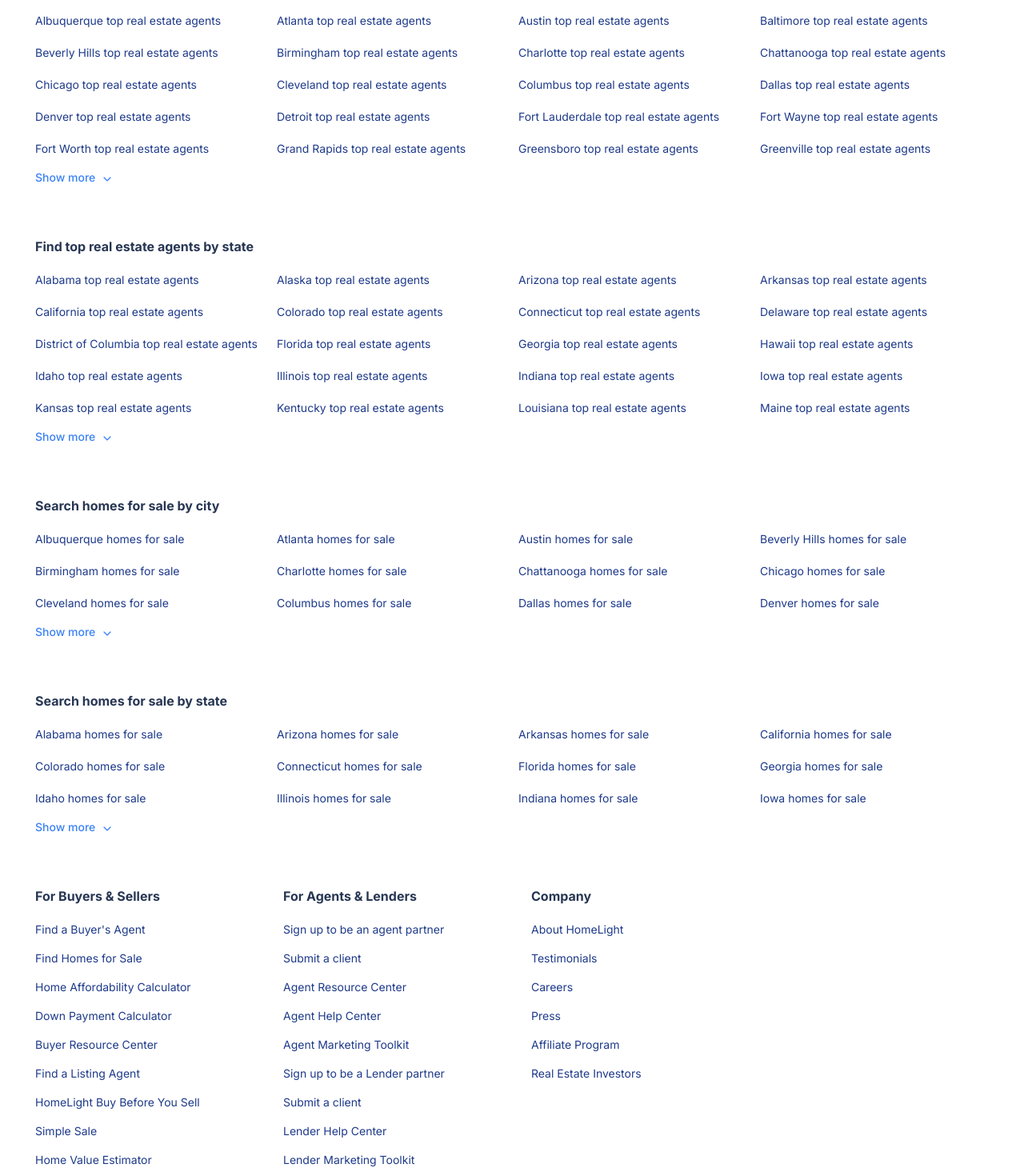
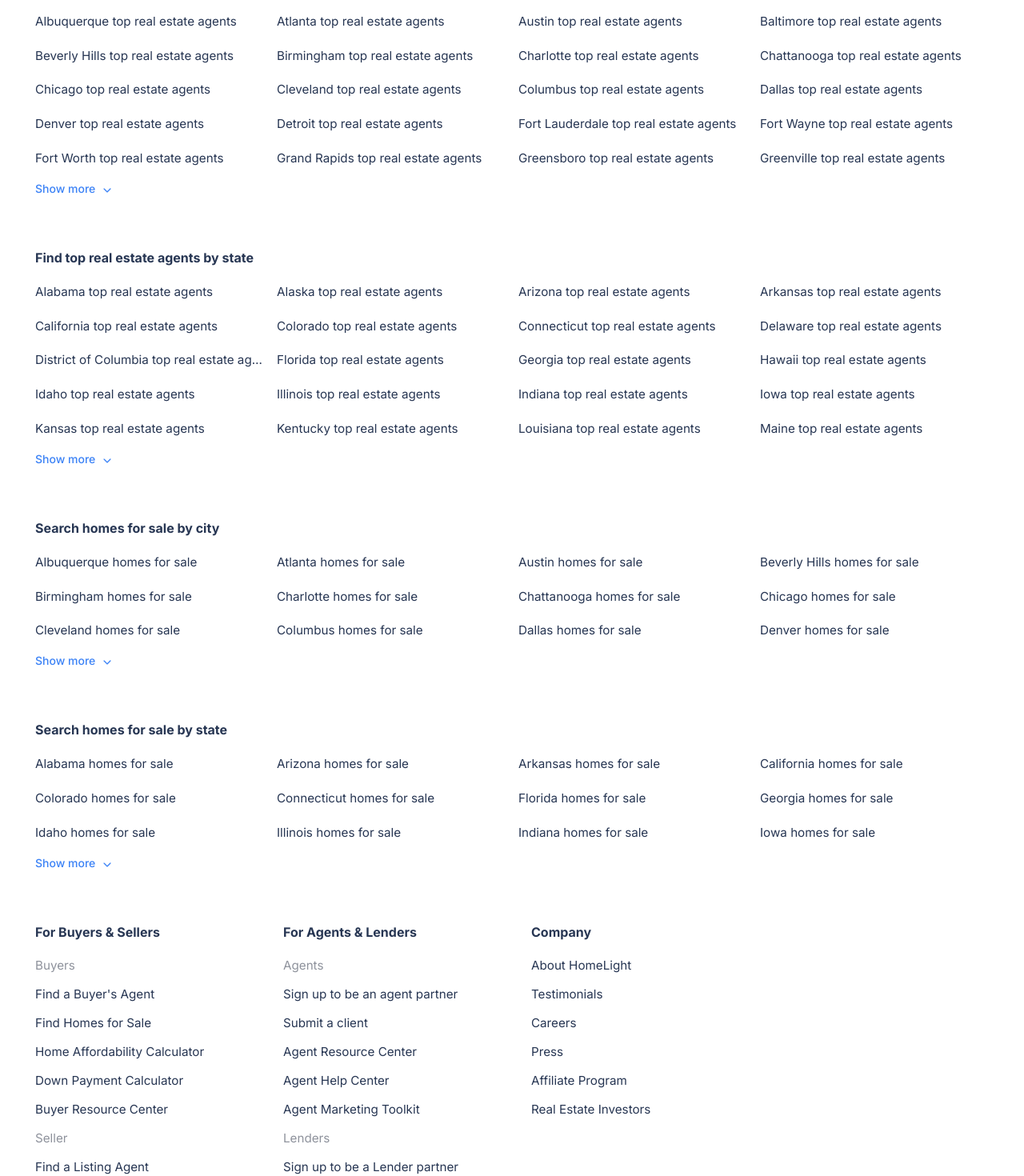
Before and after one commit to Harkanni/real-estate-management-app, a Next.js app: page / in a window 1280 px wide. Shown: the part 5360-6830 px from the top of the page at 80% size. Built offline with nearby package versions, Linux system fonts and the light colour scheme.

Commit message:
fix: UI responsive changes

```diff
--- a/components/AgentsAndLenders.tsx
+++ b/components/AgentsAndLenders.tsx
@@ -8,17 +8,29 @@
       <section className="mx-auto px-4 py-8 w-full">
          <a href='https://www.homelight.com/homes' className='text-[#273653] font-bold text-base mb-5 inline-block'>For Agents & Lenders</a>
 
-         <div className="grid grid-cols-1 text-blue-900">
-            {agents.map((city, idx) => (
+         <div className="grid grid-cols-1 md:grid-cols-1 text-blue-900 text-[0.95rem]">
+            {agents.map((city, idx) => {
+               const isLink = city.url && city.url.length > 1;
+
+               return isLink ? (
                   <a
                      key={idx}
                      href={city.url}
-                  className="mb-4 inline-block hover:underline text-[color: #273653] whitespace-nowrap overflow-hidden text-ellipsis"
+                     className="mb-4 hover:underline hover:text-[#18a0f8] whitespace-nowrap overflow-hidden text-ellipsis text-[#273653]"
                   >
                      {city.text}
                   </a>
-            ))}
+               ) : (
+                  <p
+                     key={idx}
+                     className="text-[#8e929c] mb-4"
+                  >
+                     {city.text}
+                  </p>
+               );
+            })}
          </div>
+
       </section>
    )
 }
--- a/components/BuyersAndSellers.tsx
+++ b/components/BuyersAndSellers.tsx
@@ -1,7 +1,7 @@
 'use client'
 
 import React, { useState } from 'react'
-import {for_buyers_and_sellers as agents } from '@/constants'
+import { for_buyers_and_sellers as agents } from '@/constants'
 
 const BuyersAndSellers = () => {
 
@@ -9,17 +9,29 @@
       <section className="mx-auto px-4 py-8 w-full">
          <a href='https://www.homelight.com/homes' className='text-[#273653] font-bold text-base mb-5 inline-block'>For Buyers & Sellers</a>
 
-         <div className="grid grid-cols-1 md:grid-cols-1 text-blue-900">
-            {agents.map((city, idx) => (
+         <div className="grid grid-cols-1 md:grid-cols-1 text-blue-900 text-[0.95rem]">
+            {agents.map((city, idx) => {
+               const isLink = city.url && city.url.length > 1;
+
+               return isLink ? (
                   <a
                      key={idx}
                      href={city.url}
-                  className="mb-4 inline-block hover:underline text-[color: #273653] whitespace-nowrap overflow-hidden text-ellipsis"
+                     className="mb-4 hover:underline hover:text-[#18a0f8] whitespace-nowrap overflow-hidden text-ellipsis text-[#273653]"
                   >
                      {city.text}
                   </a>
-            ))}
+               ) : (
+                  <p
+                     key={idx}
+                     className="text-[#8e929c] mb-4"
+                  >
+                     {city.text}
+                  </p>
+               );
+            })}
          </div>
+
       </section>
    )
 }
--- a/components/Company.tsx
+++ b/components/Company.tsx
@@ -8,17 +8,29 @@
       <section className="mx-auto px-4 py-8 w-full">
          <a href='https://www.homelight.com/homes' className='text-[#273653] font-bold text-base mb-5 inline-block'>Company</a>
 
-         <div className="flex flex-col">
-            {agents.map((city, idx) => (
+         <div className="grid grid-cols-1 md:grid-cols-1 text-blue-900 text-[0.95rem]">
+            {agents.map((city, idx) => {
+               const isLink = city.url && city.url.length > 1;
+
+               return isLink ? (
                   <a
                      key={idx}
                      href={city.url}
-                  className="mb-4 inline-block hover:underline text-[color: #273653] whitespace-nowrap overflow-hidden text-ellipsis"
+                     className="mb-4 hover:underline hover:text-[#18a0f8] whitespace-nowrap overflow-hidden text-ellipsis text-[#273653]"
                   >
                      {city.text}
                   </a>
-            ))}
+               ) : (
+                  <p
+                     key={idx}
+                     className="text-[#8e929c] mb-4"
+                  >
+                     {city.text}
+                  </p>
+               );
+            })}
          </div>
+
       </section>
    )
 }
--- a/components/HomeForSaleByCity.tsx
+++ b/components/HomeForSaleByCity.tsx
@@ -13,12 +13,12 @@
       <section className="mx-auto px-4 py-8">
          <a href='https://www.homelight.com/homes' className='text-[#273653] font-bold text-base mb-5 inline-block'>Search homes for sale by city</a>
 
-         <div className="grid grid-cols-2 sm:grid-cols-3 md:grid-cols-4 gap-x-4 gap-y-5 text-sm text-blue-900">
+         <div className="grid grid-cols-2 sm:grid-cols-3 md:grid-cols-4 gap-x-4 gap-y-5 text-[0.95rem] text-blue-900">
             {visibleAgents.map((city, idx) => (
                <a
                   key={idx}
                   href={city.url}
-                  className="hover:underline text-[color: #273653] whitespace-nowrap overflow-hidden text-ellipsis"
+                  className="hover:underline hover:text-[#18a0f8] whitespace-nowrap overflow-hidden text-ellipsis text-[#273653]"
                >
                   {city.text}
                </a>
--- a/components/HomeForSaleByState.tsx
+++ b/components/HomeForSaleByState.tsx
@@ -13,12 +13,12 @@
       <section className="mx-auto px-4 py-8">
          <a href='https://www.homelight.com/homes' className='text-[#273653] font-bold text-base mb-5 inline-block'>Search homes for sale by state</a>
 
-         <div className="grid grid-cols-2 sm:grid-cols-3 md:grid-cols-4 gap-x-4 gap-y-5 text-sm text-blue-900">
+         <div className="grid grid-cols-2 sm:grid-cols-3 md:grid-cols-4 gap-x-4 gap-y-5 text-[0.95rem] text-blue-900">
             {visibleAgents.map((city, idx) => (
                <a
                   key={idx}
                   href={city.url}
-                  className="hover:underline text-[color: #273653] whitespace-nowrap overflow-hidden text-ellipsis"
+                  className="hover:underline hover:text-[#18a0f8] whitespace-nowrap overflow-hidden text-ellipsis text-[#273653]"
                >
                   {city.text}
                </a>
--- a/components/RealEstateAgentsByState.tsx
+++ b/components/RealEstateAgentsByState.tsx
@@ -12,12 +12,12 @@
       <section className="mx-auto px-4 py-8">
          <a href='https://www.homelight.com/find-real-estate-agents' className='text-[#273653] font-bold text-base mb-5 inline-block'>Find top real estate agents by state</a>
 
-         <div className="grid grid-cols-2 sm:grid-cols-3 md:grid-cols-4 gap-x-4 gap-y-5 text-sm text-blue-900">
+         <div className="grid grid-cols-2 sm:grid-cols-3 md:grid-cols-4 gap-x-4 gap-y-5 text-[0.95rem] text-blue-900">
             {visibleAgents.map((city, idx) => (
                <a
                   key={idx}
                   href={city.url}
-                  className="hover:underline text-[color: #273653] whitespace-nowrap overflow-hidden text-ellipsis"
+                  className="hover:underline hover:text-[#18a0f8] whitespace-nowrap overflow-hidden text-ellipsis text-[#273653]"
                >
                   {city.text}
                </a>
--- a/components/RealEstateAgentsInMajorCities.tsx
+++ b/components/RealEstateAgentsInMajorCities.tsx
@@ -13,12 +13,12 @@
       <section className="mx-auto px-4 py-8">
          <a href='https://www.homelight.com/find-real-estate-agents' className='text-[#273653] font-bold text-base mb-5 no-underline inline-block'>Find top real estate agents in major US cities</a>
 
-         <div className="grid grid-cols-2 sm:grid-cols-3 md:grid-cols-4 gap-x-4 gap-y-5 text-sm text-blue-900">
+         <div className="grid grid-cols-2 sm:grid-cols-3 md:grid-cols-4 gap-x-4 gap-y-5 text-[0.95rem] text-blue-900">
             {visibleAgents.map((city, idx) => (
                <a
                   key={idx}
                   href={city.url}
-                  className="hover:underline text-[color: #273653] whitespace-nowrap overflow-hidden text-ellipsis"
+                  className="hover:underline hover:text-[#18a0f8] whitespace-nowrap overflow-hidden text-ellipsis text-[#273653]"
                >
                   {city.text}
                </a>
--- a/constants/index.js
+++ b/constants/index.js
@@ -972,6 +972,7 @@
 ];
 
 export const for_buyers_and_sellers = [
+  { url: '', text: "Buyers" },
   { url: '/find-real-estate-agents/buying', text: "Find a Buyer's Agent" },
   { url: '/homes', text: 'Find Homes for Sale' },
   {
@@ -980,6 +981,7 @@
   },
   { url: '/down-payment-calculator', text: 'Down Payment Calculator' },
   { url: '/blog/buy/', text: 'Buyer Resource Center' },
+  { url: '', text: 'Seller' },
   { url: '/find-real-estate-agents', text: 'Find a Listing Agent' },
   { url: '/buy-before-you-sell', text: 'HomeLight Buy Before You Sell' },
   { url: '/simple', text: 'Simple Sale' },
@@ -990,6 +992,7 @@
 ];
 
 export const for_agents_And_lenders = [
+  { url: '', text: 'Agents' },
   { url: '/agents', text: 'Sign up to be an agent partner' },
   {
     url: 'https://agent.homelight.com/trade-in-submission',
@@ -998,6 +1001,7 @@
   { url: '/blog/agents/', text: 'Agent Resource Center' },
   { url: 'https://help.homelight.com', text: 'Agent Help Center' },
   { url: 'http://homelight.com/marketing', text: 'Agent Marketing Toolkit' },
+  { url: '', text: 'Lenders' },
   {
     url: 'http://lender.homelight.com/',
     text: 'Sign up to be a Lender partner'
```
Lines whose indentation alone changed are shown as unchanged.
